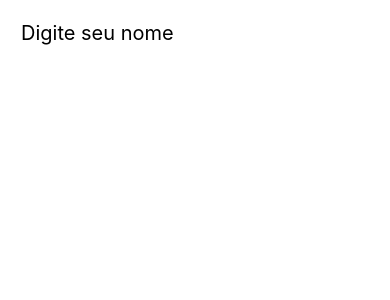
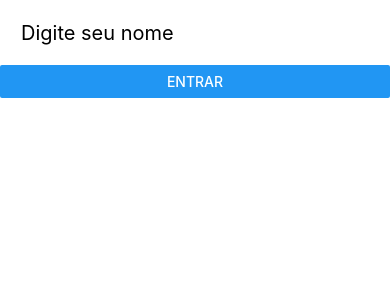
Before and after one commit to HeroRickyGAMES/MeuPrimeiroProjetoemReactNative, a React Native app: screen / in a window 390 px wide. Shown: the top 300 px of the page. Built offline with nearby package versions, Linux system fonts and the light colour scheme.

Commit message:
Trabalhando com botões

```diff
--- a/App.js
+++ b/App.js
@@ -2,26 +2,28 @@
 //Programado por HeroRickyGames no curso de React Native do professor Matheus Fraga
 
 import React, { Component } from "react";
-import {View, Text, StyleSheet, TextInput} from 'react-native';
+import {View, Text, StyleSheet, TextInput, Button} from 'react-native';
 
 class App extends Component{
 constructor(props){
   super(props);
   this.state = {
-    nome: ''
+    nome: '',
+    input: ''
   };
 
-  this.pegaNome = this.pegaNome.bind(this);
+  this.entrar  = this.entrar.bind(this);
 }
 
 
-  pegaNome(texto){
-    if(texto.length > 0){
-      this.setState({nome: 'Bem-Vindo: ' + texto});
-    }else{
-      this.setState({nome: ''})
+    entrar(){
+      if(this.state.input === ''){
+        alert('Digite seu nome!');
+        return;
+      }
+        this.setState({nome: 'Bem vindo: ' + this.state.input})
     }
-  }
+
 
   render(){
     return(
@@ -31,8 +33,10 @@
         style={styles.input}
         placeholder="Digite seu nome"
         underlineColorAndroid="transparent"
-        onChangeText={this.pegaNome}
+        onChangeText={(texto)=> this.setState({input: texto})}
         />
+
+        <Button title="Entrar" onPress={ this.entrar } />
 
         <Text style={styles.texto}>{this.state.nome}</Text>
 
```
